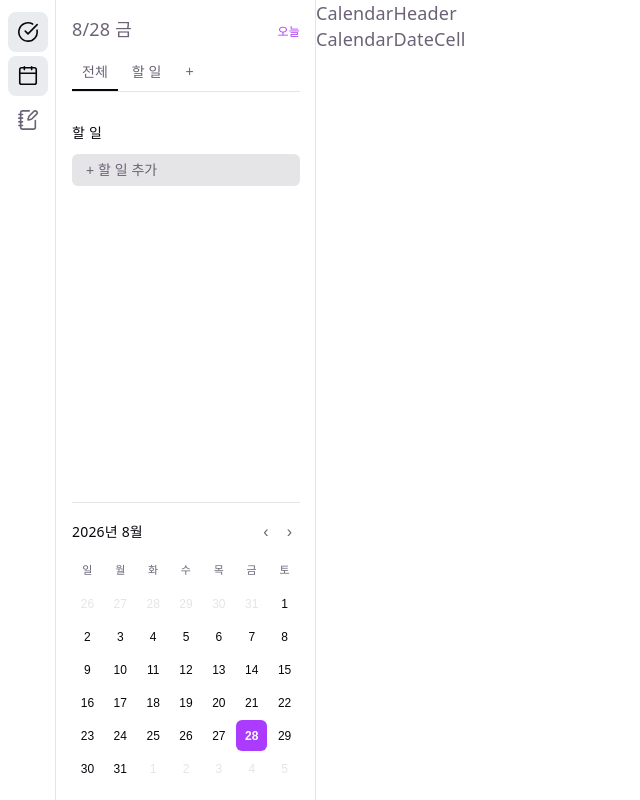
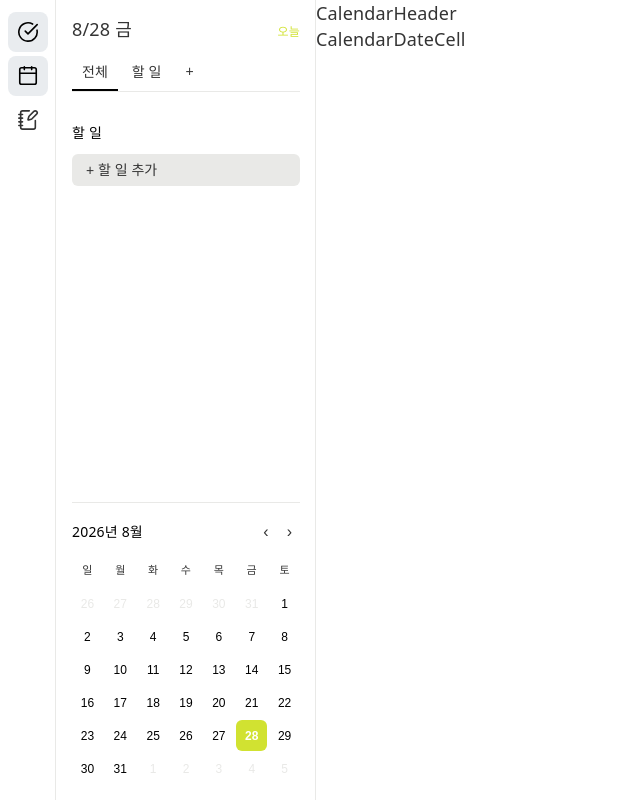
Before and after one commit to HongJeongMin0214/TodoLog, a React (Vite) app: page / in a window 1280 px wide. Shown: the whole page, without its empty margins (0-640 px from the left). Built offline with nearby package versions, Linux system fonts and the light colour scheme.

Commit message:
style: 색상 팔레트 변경 (검정 텍스트, 라임 accent)

```diff
--- a/src/index.css
+++ b/src/index.css
@@ -1,13 +1,13 @@
 :root {
-  --text: #6b6375;
-  --text-h: #08060d;
+  --text: #343434;
+  --text-h: #000000;
   --bg: #fff;
-  --border: #e5e4e7;
-  --code-bg: #f4f3ec;
-  --accent: #aa3bff;
+  --border: #e9e9e7;
+  --code-bg: #ededea;
+  --accent: #D1E231;
   --accent-bg: rgba(170, 59, 255, 0.1);
-  --accent-border: rgba(170, 59, 255, 0.5);
-  --social-bg: rgba(244, 243, 236, 0.5);
+  --accent-border: #dcf028;
+  --social-bg: rgba(253, 226, 48, 0.5);
   --shadow:
     rgba(0, 0, 0, 0.1) 0 10px 15px -3px, rgba(0, 0, 0, 0.05) 0 4px 6px -2px;
 
```
